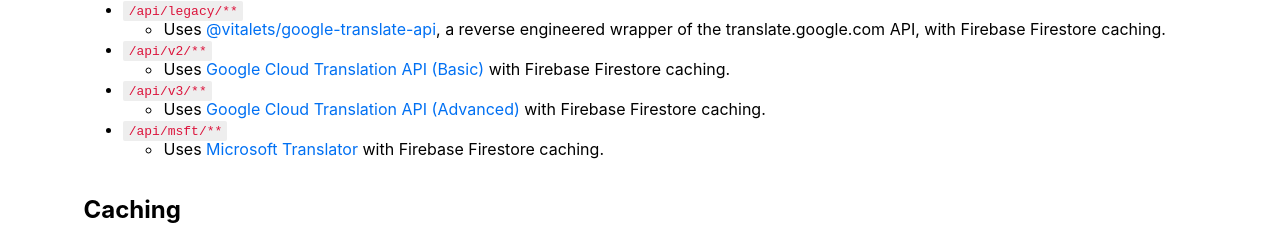
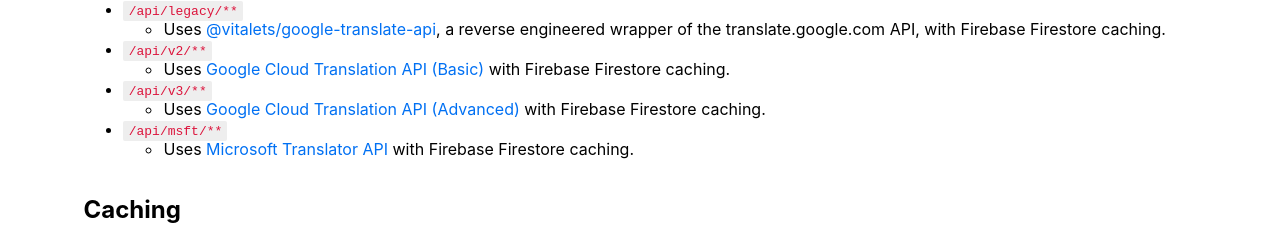
Before and after one commit to au5ton/rosetta-demo-server, a Next.js app: page / in a window 1280 px wide. Shown: the part 380-609 px from the top of the page. Built offline with nearby package versions, Linux system fonts and the light colour scheme.

Commit message:
update text

```diff
--- a/pages/index.tsx
+++ b/pages/index.tsx
@@ -34,7 +34,7 @@
           </ul>
           <li><code>/api/msft/**</code></li>
           <ul>
-            <li>Uses <a href="https://docs.microsoft.com/en-us/azure/cognitive-services/translator/">Microsoft Translator</a> with Firebase Firestore caching.</li>
+            <li>Uses <a href="https://docs.microsoft.com/en-us/azure/cognitive-services/translator/">Microsoft Translator API</a> with Firebase Firestore caching.</li>
           </ul>
         </ul>
         <h2>Caching</h2>
```
